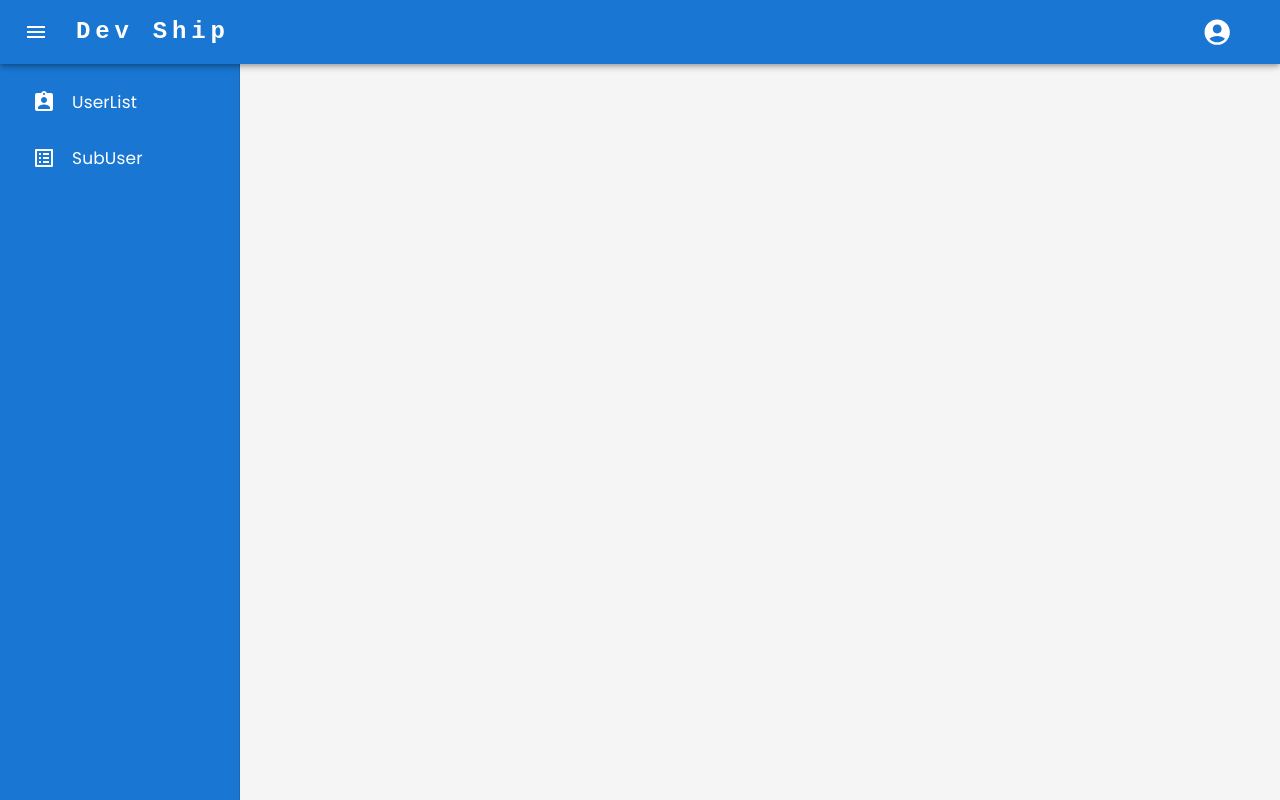
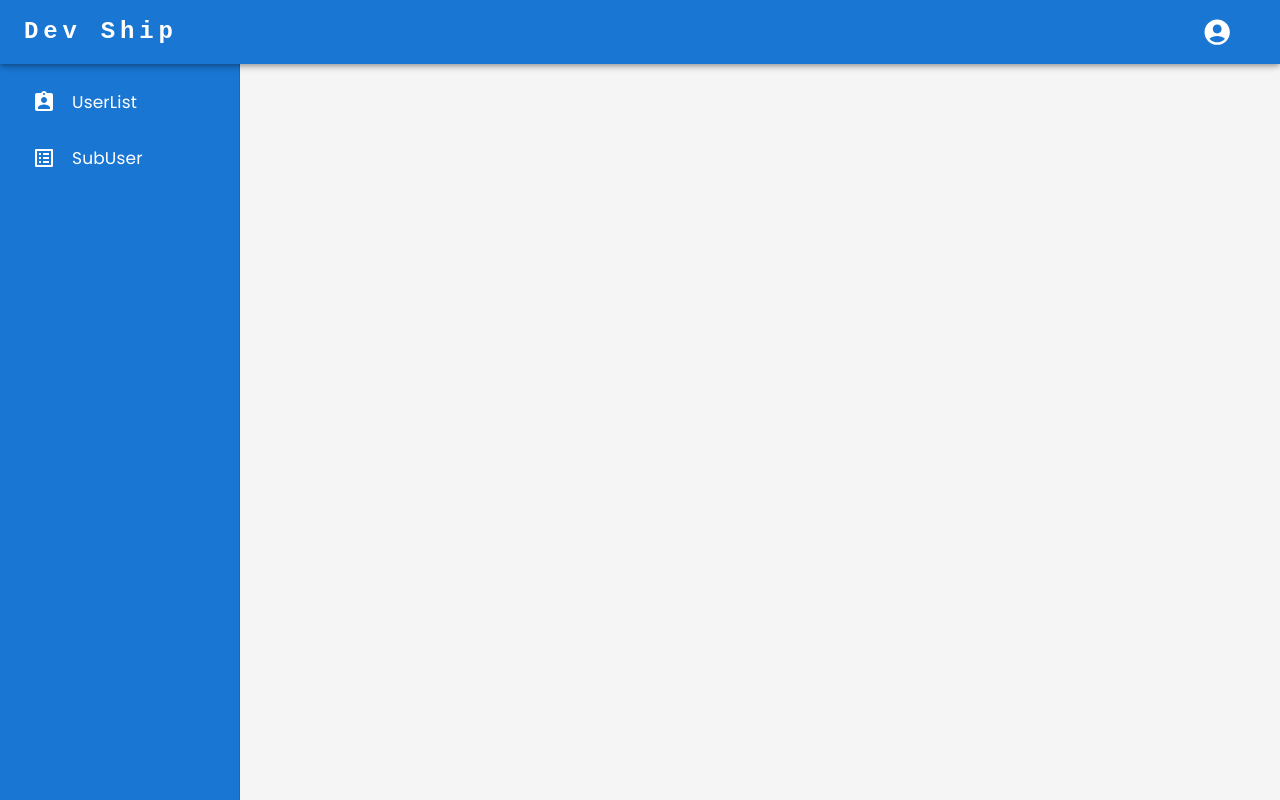
Before and after one commit to nayeem-devship/Client-AdminDashboard, a React (Vite) app: page /admin in a window 1280 px wide. Built offline with nearby package versions, Linux system fonts and the light colour scheme; sample sign-in values are in the browser's storage.

Commit message:
navBar fixed

```diff
--- a/src/component/navBar.jsx
+++ b/src/component/navBar.jsx
@@ -50,7 +50,7 @@ export default function navBar() {
             edge="start"
             color="inherit"
             aria-label="menu"
-            sx={{ mr: 2 }}
+            sx={{ mr: 2, display:{lg:'none', md:'none', sm:'none'} }}
           >
             <MenuIcon />
           </IconButton>
```
